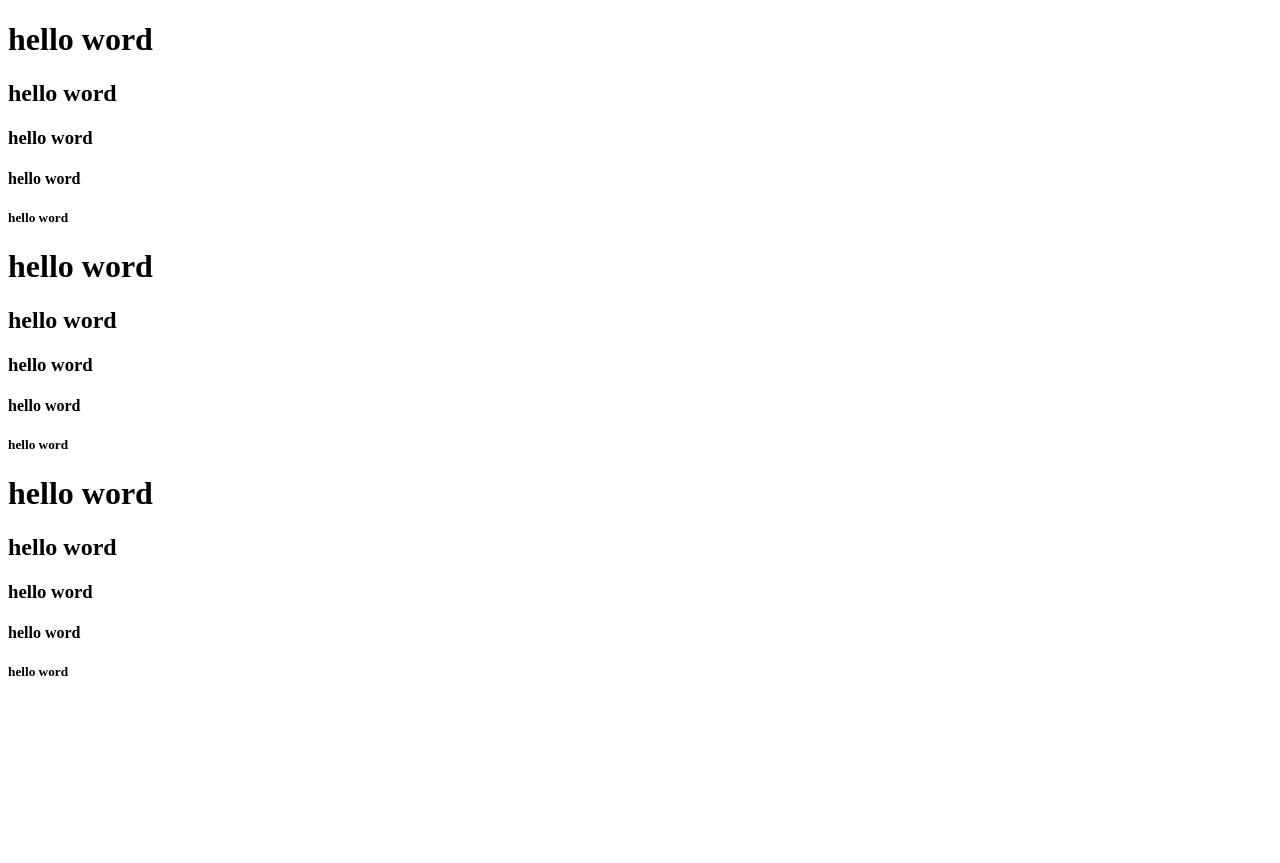
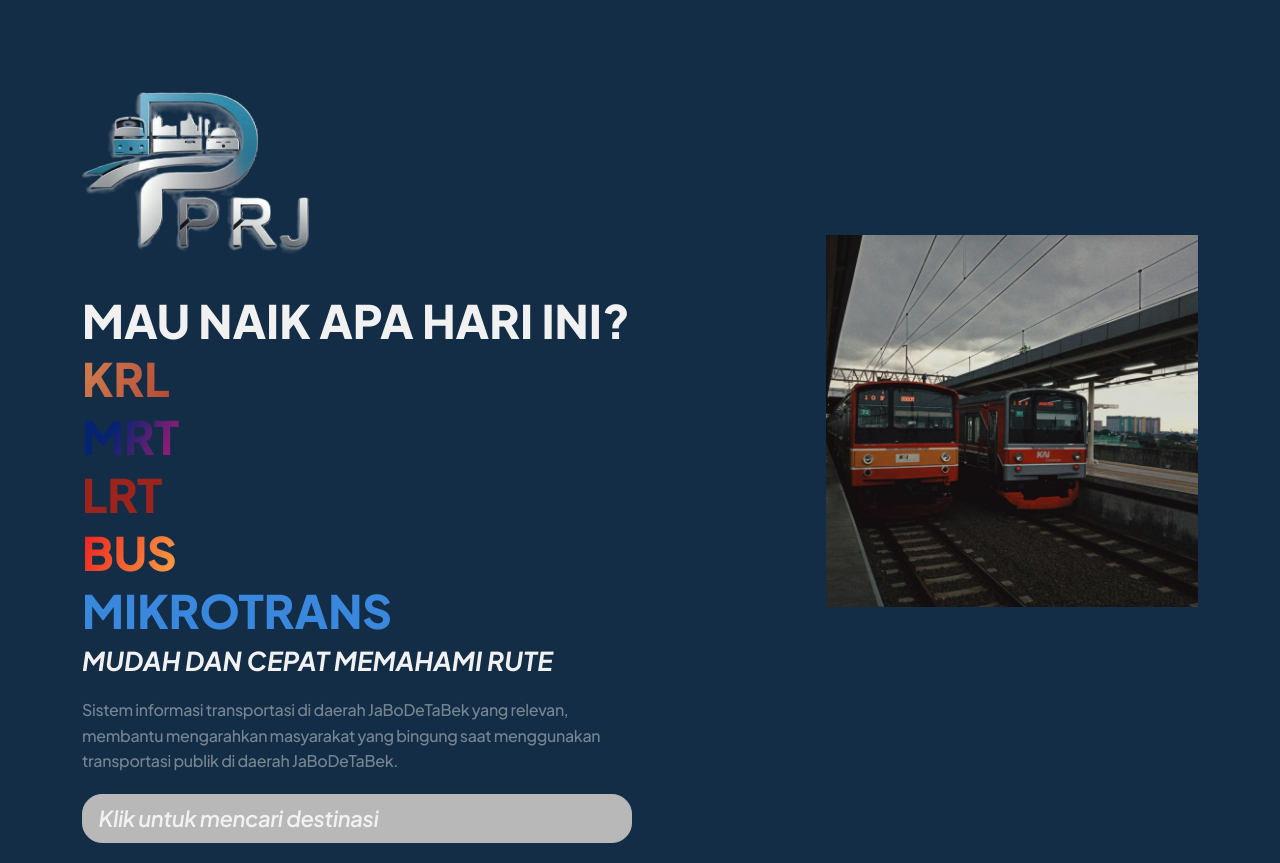
Before and after one commit to Henrycarnegie/PRJ-Peta-Rute-Jalan, a plain HTML site: page index.html in a window 1280 px wide. Before the commit the page ends 800 px from the top, so only its background shows below. Drawn offline with Linux system fonts and the light colour scheme.

Commit message:
homepage progress

```diff
--- a/assets/css/style.css
+++ b/assets/css/style.css
@@ -50,3 +50,131 @@ body {
     width: 100%;
     overflow-x: hidden;
 }
+
+/* Tampilan Awal Homepage*/
+
+section.main-content {
+    background-color: var(--primary);
+    padding-bottom: 20px;
+}
+
+.main-content .text-content {
+    margin-top: 80px;
+}
+
+.main-content .text-content h1 {
+    color: var(--white-text);
+    font-family: "Plus Jakarta Sans";
+    font-size: 46px;
+    font-style: normal;
+    font-weight: 800;
+    line-height: normal;
+    text-transform: uppercase;
+    margin-top: 35px;
+    margin-bottom: 5px;
+}
+
+.main-content .trans-animation .KRL {
+    background: linear-gradient(116deg, #D28151 0%, #AC382C 25.19%);
+    background-clip: text;
+    -webkit-background-clip: text;
+    -webkit-text-fill-color: transparent;
+    font-family: "Plus Jakarta Sans";
+    font-size: 46px;
+    font-style: normal;
+    font-weight: 800;
+    line-height: normal;
+    text-transform: uppercase;
+}
+
+.main-content .trans-animation .MRT {
+    background: linear-gradient(117deg, #062371 7.53%, #B11C74 21.68%, #A09EAE 35.82%);
+    background-clip: text;
+    -webkit-background-clip: text;
+    -webkit-text-fill-color: transparent;
+    font-family: "Plus Jakarta Sans";
+    font-size: 46px;
+    font-style: normal;
+    font-weight: 800;
+    line-height: normal;
+    text-transform: uppercase;
+}
+
+.main-content .trans-animation .LRT {
+    color: #9D231D;
+    font-family: "Plus Jakarta Sans";
+    font-size: 46px;
+    font-style: normal;
+    font-weight: 800;
+    line-height: normal;
+    text-transform: uppercase;
+}
+
+.main-content .trans-animation .BUS {
+    background: linear-gradient(116deg, #EB1C1E 0%, #FDC04C 25.19%);
+    background-clip: text;
+    -webkit-background-clip: text;
+    -webkit-text-fill-color: transparent;
+    font-family: "Plus Jakarta Sans";
+    font-size: 46px;
+    font-style: normal;
+    font-weight: 800;
+    line-height: normal;
+    text-transform: uppercase;
+}
+
+.main-content .trans-animation .Mikrotrans {
+    color: #3A88DE;
+font-family: "Plus Jakarta Sans";
+font-size: 46px;
+font-style: normal;
+font-weight: 800;
+line-height: normal;
+text-transform: uppercase;
+}
+
+
+.main-content .text-content h3 {
+    color: var(--white-text);
+    font-family: "Plus Jakarta Sans";
+    font-size: 26px;
+    font-style: italic;
+    font-weight: 700;
+    line-height: normal;
+    text-transform: uppercase;
+    margin-bottom: 20px;
+}
+
+.main-content .text-content span {
+    color: var(--white-text);
+    font-family: "Plus Jakarta Sans";
+    font-size: 16px;
+    font-style: normal;
+    font-weight: 500;
+    line-height: 160%;
+    letter-spacing: -0.32px;
+    opacity: 45%;
+}
+
+
+.main-content .btn-dest {
+    margin-top: 20px;
+}
+
+.main-content .btn-dest .btn-primary {
+    color: var(--white-text);
+    background-color:#B8B8B8;
+    border-color: #B8B8B8;
+}
+
+.main-content .btn-dest .btn {
+    font-size: 22px;
+    font-style: italic;
+    font-weight: 600;
+    line-height: 100%;
+    letter-spacing: -0.44px;
+    padding: .775rem .975rem;
+    text-align: left;
+    border-radius: 20px;
+    width: 550px;
+}
--- a/index.html
+++ b/index.html
@@ -6,11 +6,11 @@
 
     <!-- Logo-Website Name -->
     <link rel="icon" href="assets/images/logo/Logoicon.png">
-    <title>PRJ</title>
+    <title>Peta Rute Jalan</title>
 
     <!-- CSS -->
-    <link href="vendor/bootstrap/css/bootstrap.min.css" rel="sylesheet">
-    <link rel="sylesheet" href="assets/css/style.css">
+    <link href="vendor/bootstrap/css/bootstrap.min.css" rel="stylesheet">
+    <link rel="stylesheet" href="assets/css/style.css">
 
     <!-- Font Plus Jakarta Sans -->
     <link rel="preconnect" href="https://fonts.googleapis.com">
@@ -19,25 +19,52 @@
     rel="stylesheet">
 
 </head>
+
 <body>
-    <h1>hello word</h1>
-    <h2>hello word</h2>
-    <h3>hello word</h3>
-    <h4>hello word</h4>
-    <h5>hello word</h5>
+        <!-- Tampilan Awal Pengguna -->
+        <section class="main-content">
+            <div class="container">
+                <div class="row">
+                    <div class="col-12 d-flex align-items-center justify-content-between">
+                        <div class="text-content col-6">
+                            <img class="img-fluid" src="assets/images/logo/Logoicon.png" alt="">
+                            <h1 class>Mau naik apa hari ini?
+                                <div class="trans-animation">
+                                    <h2 class="KRL">KRL</h2>
+                                    <h2 class="MRT">MRT</h2>
+                                    <h2 class="LRT">LRT</h2>
+                                    <h2 class="BUS">BUS</h2>
+                                    <h2 class="Mikrotrans">MIKROTRANS</h2>
+                                </div>
+                            </h1>
+                            <h3>Mudah dan cepat memahami rute</h3>
+                            <span>Sistem informasi transportasi di daerah JaBoDeTaBek yang relevan,
+                                membantu mengarahkan masyarakat yang bingung saat menggunakan transportasi publik di daerah JaBoDeTaBek.</span>
+                            <div class="btn-dest">
+                                <a href="">
+                                    <button type="button" class="btn btn-primary">Klik untuk mencari destinasi</button>
+                                </a>
+                            </div>
+                        </div>
+                        <div class="background-anim col-4">
+                            <img class="img-fluid" src="assets/images/content/krl.jpg" alt="">
+                        </div>
+                    </div>
+                </div>
+            </div>
+        </section>
+        <!-- Tampilan Awal Pengguna -->
 
-    <h1>hello word</h1>
-    <h2>hello word</h2>
-    <h3>hello word</h3>
-    <h4>hello word</h4>
-    <h5>hello word</h5>
+        <!-- Mengapa memakai kami?-->
+        <section class="why-us">
+            <div class="container">
+                <div class="row">
+                    <!--hen ini gue bingung gimana nambahin rectangle navy, pake container kah trs ntar diganti color bgnya?-->
+                </div>
+            </div>
+        </section>
+        <!-- Mengapa memakai kami?-->
 
-
-    <h1>hello word</h1>
-    <h2>hello word</h2>
-    <h3>hello word</h3>
-    <h4>hello word</h4>
-    <h5>hello word</h5>
 
     <script src="assets/js/script.js"></script>
     <script src="vendor/bootstrap/js/bootstrap.min.js"></script>
```
Also changed, not shown: assets/images/content/angkot.jpg (added), assets/images/content/krl.jpg (added), 3 other files.
